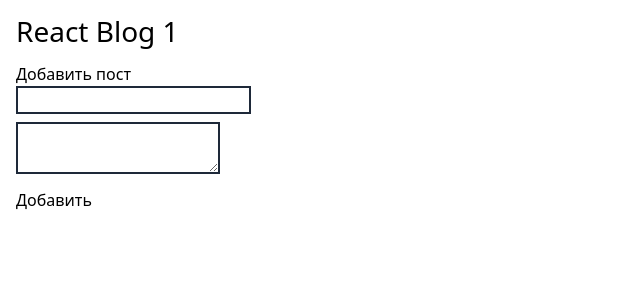
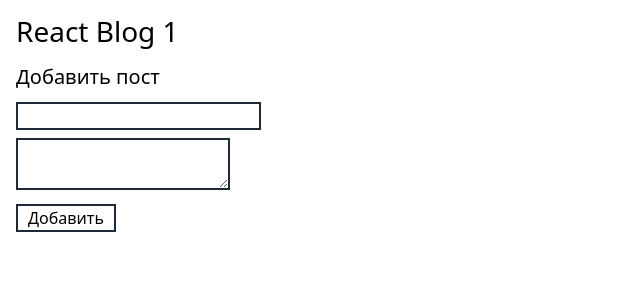
Before and after one commit to Dcreo/react-blog, a React (Vite) app: page / in a window 1280 px wide. Shown: the top 300 px of the page, without its empty margins (0-640 px from the left). Built offline with nearby package versions, Linux system fonts and the light colour scheme; no server answers.

Commit message:
post create action

```diff
--- a/package.json
+++ b/package.json
@@ -11,6 +11,8 @@
   },
   "dependencies": {
     "@tailwindcss/vite": "^4.0.0",
+    "axios": "^1.7.9",
+    "dotenv": "^16.4.7",
     "react": "^18.3.1",
     "react-dom": "^18.3.1",
     "tailwindcss": "^4.0.0"
--- a/src/App.jsx
+++ b/src/App.jsx
@@ -6,12 +6,17 @@ import PostForm from '@src/admin/posts/form'
 function App() {
   const [count, setCount] = useState(0)
 
+  const onCreatePost = (post) => {
+    console.warn("Post created", post)
+  }
+
+
   return (
     <>
-      <div class="container mx-auto px-4">
+      <div className="container mx-auto px-4">
         <h1>React Blog 1</h1>
 
-        <PostForm />
+        <PostForm onCreatePost={onCreatePost} />
       </div>
     </>
   )
--- a/src/admin/posts/form.jsx
+++ b/src/admin/posts/form.jsx
@@ -1,10 +1,21 @@
 import React from 'react'
+import axios from 'axios'
 
-export default function PostForm()  {
-  function createPost(event) {
+export default function PostForm({ onCreatePost })  {
+  const createPostApiUrl = import.meta.env.VITE_BACKEND_ADMIN_API_URL + "/posts"
+
+  const createPost = (event) => {
     event.preventDefault()
     const { title, content } = event.target
-    console.log(content.value, title.value)
+    console.log(content.value, title.value, createPostApiUrl)
+    axios.post(createPostApiUrl, {
+      post: {
+        title: title.value,
+        content: content.value
+      }
+    }).then(response => {
+      onCreatePost(response.data)
+    })
   }
 
   return (
--- a/src/index.css
+++ b/src/index.css
@@ -2,9 +2,17 @@
 
 input,
 textarea {
-  @apply border-2 border-gray-800;
+  @apply border-2 border-gray-800 px-[5px];
 }
 
 h1 {
   @apply text-[28px] my-[10px];
 }
+
+h2 {
+  @apply text-[20px] my-[10px];
+}
+
+button {
+  @apply border-2 border-gray-800 px-[10px];
+}
```
Also changed, not shown: 2 other files (tests, documents, lock files or other folders).
